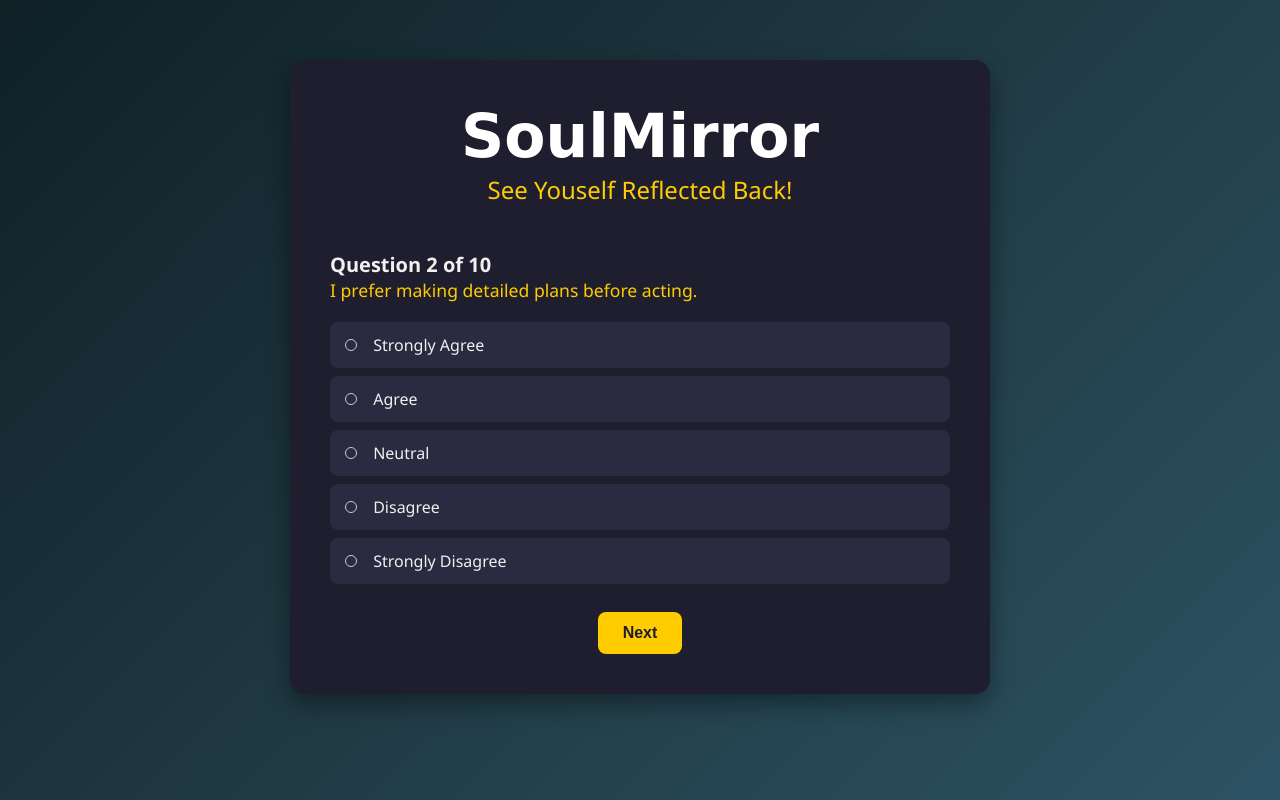
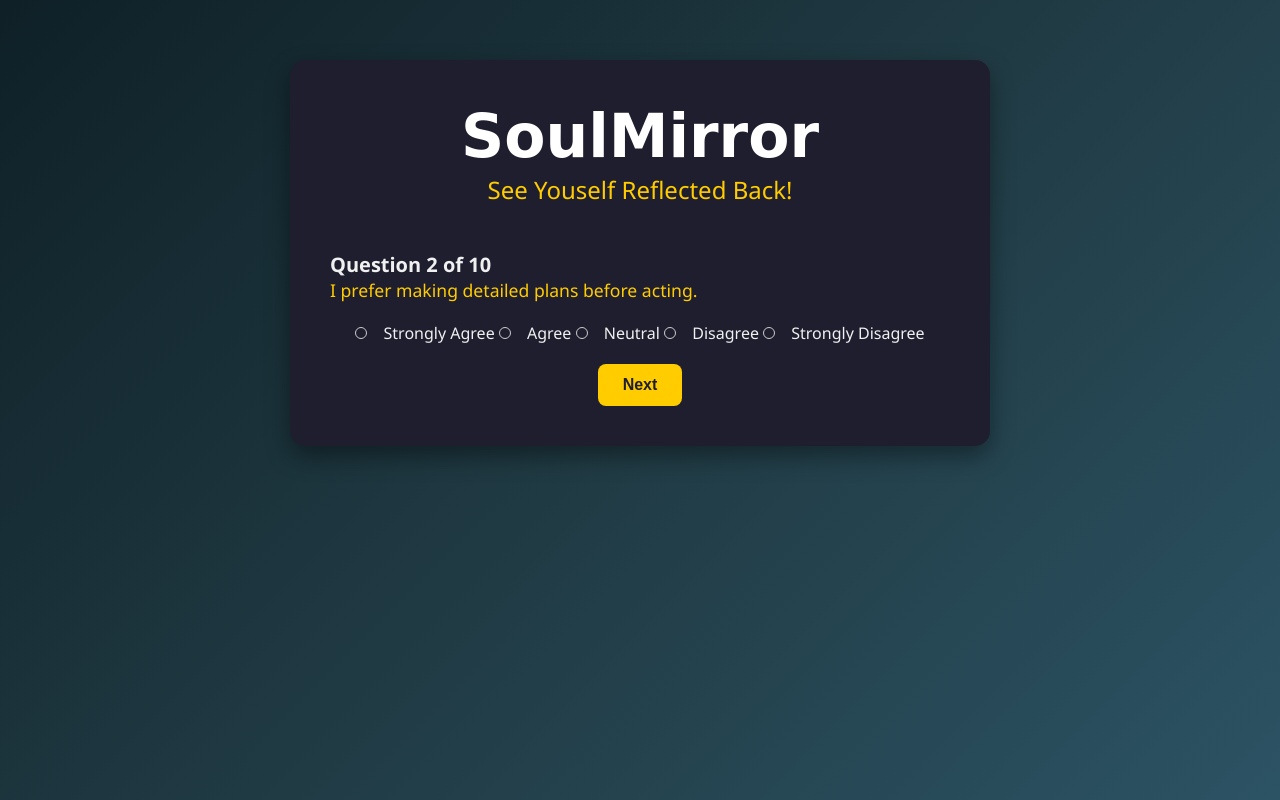
Before and after one commit to FaheemaTamton/SoulMirror, a Flask app: page /question/1 in a window 1280 px wide. Run offline with Flask 3, Linux system fonts and the light colour scheme; parts of the project's set-up code (start-up, migrations or seed data) failed here and were passed over; some web fonts are replaced.

Commit message:
Update SoulMirror

```diff
--- a/templates/index.html
+++ b/templates/index.html
@@ -68,17 +68,7 @@
            margin-bottom: 20px;
         }
 
-        /* ---------------- Radio Buttons ---------------- */
-        label {
-            display: block;
-            background: #2a2a40;
-            margin: 8px 0;
-            padding: 12px 15px;
-            border-radius: 8px;
-            text-align: left;
-            cursor: pointer;
-            transition: 0.3s;
-        }
+
 
         label:hover { background: #38385a; }
 
```
Also changed, not shown: templates/result.html (+0 -12 lines).
